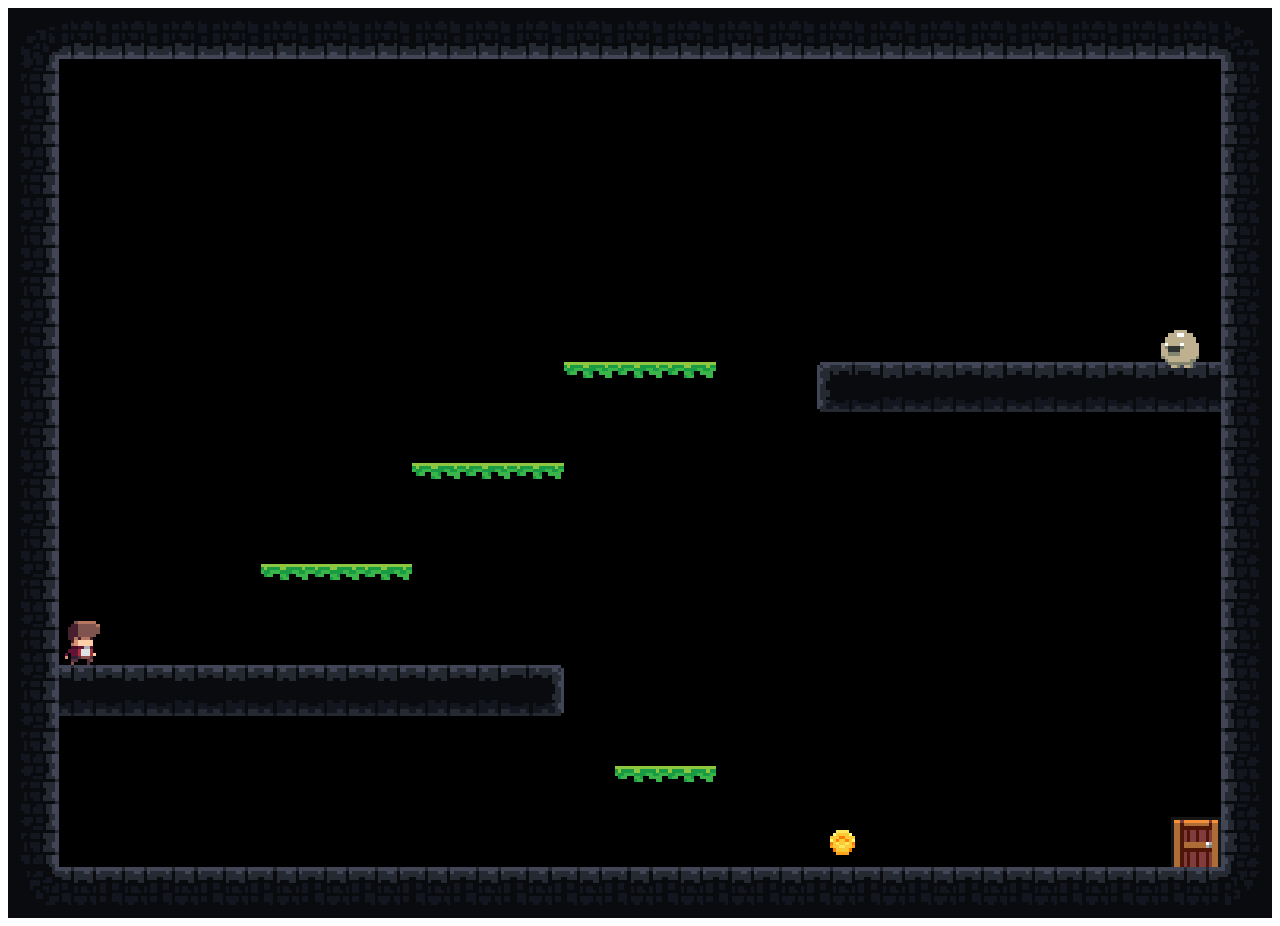
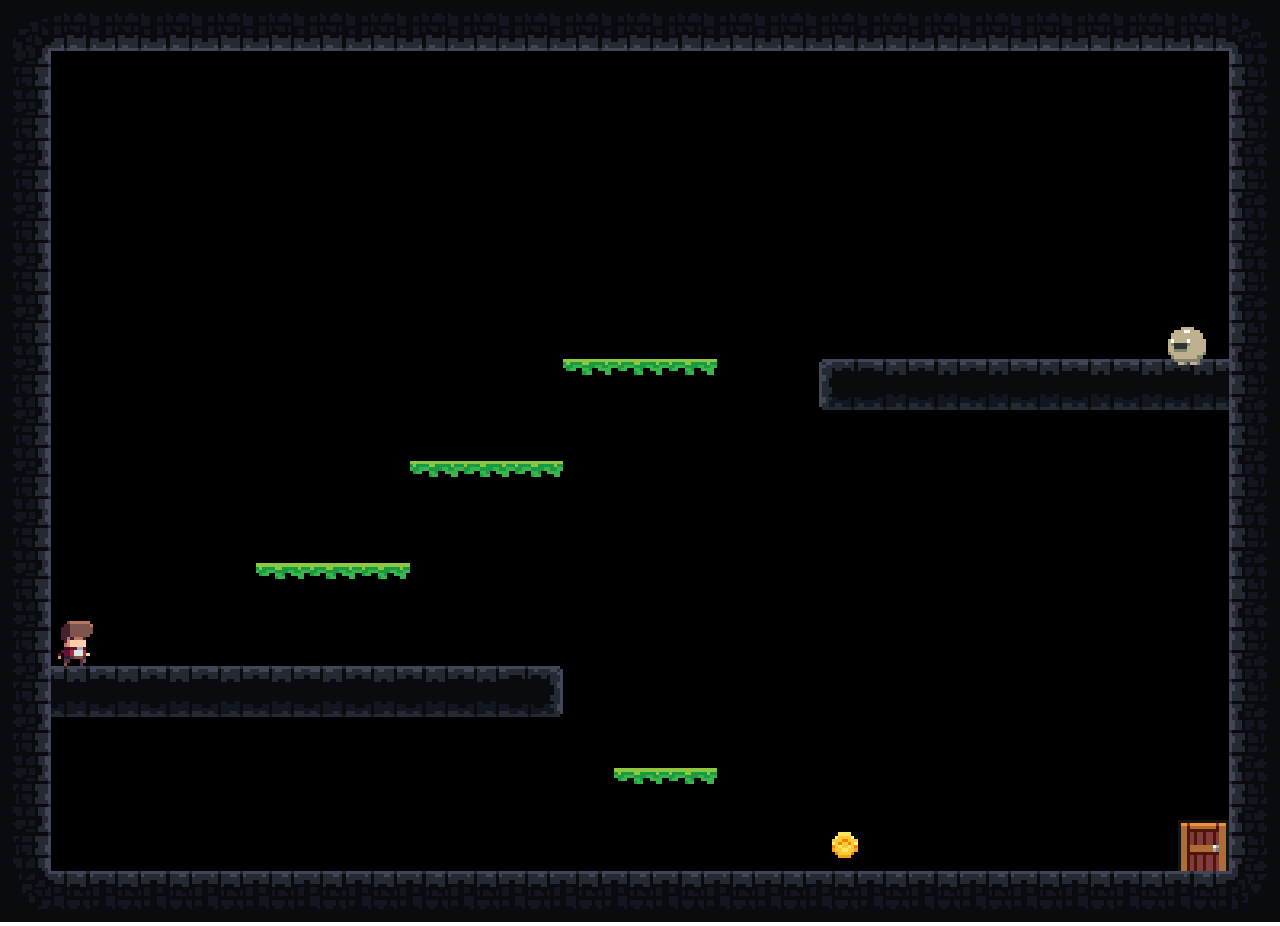
Before and after one commit to nazimboudeffa/GameJamReady, a plain HTML site: page 03 - Gameplay/index.html in a window 1280 px wide. Drawn offline with Linux system fonts and the light colour scheme; animation ran at ten frames a second.

```diff
--- a/03 - Gameplay/game.js
+++ b/03 - Gameplay/game.js
@@ -16,14 +16,19 @@ let doorFrames = [];
 let mobSpeed = 20;
 
 function init() {
-
+/*
   Phaser.Canvas.setImageRenderingCrisp(game.canvas);
   game.renderer.renderSession.roundPixels = true;
   game.scale.scaleMode = Phaser.ScaleManager.SHOW_ALL;
   game.scale.align(true, true);
   game.scale.minWidth = game.canvas.width;
   game.scale.minHeight = game.canvas.height;
-
+*/
+Phaser.Canvas.setImageRenderingCrisp(game.canvas);
+game.renderer.renderSession.roundPixels = true;
+game.scale.scaleMode = Phaser.ScaleManager.SHOW_ALL;
+game.scale.pageAlignHorizontally = true;
+game.scale.pageAlignVertically = true;
 }
 
 function preload() {
--- a/03 - Gameplay/index.html
+++ b/03 - Gameplay/index.html
@@ -4,6 +4,12 @@
 <head>
   <meta charset="UTF-8">
   <meta name="viewport" content="width=device-width, initial-scale=1.0">
+  <style type="text/css">
+     * {
+      margin: 0;
+      padding: 0;
+    }
+  </style>
   <title>Game Jam Name</title>
 </head>
 
```
Also changed, not shown: 1 other file.
